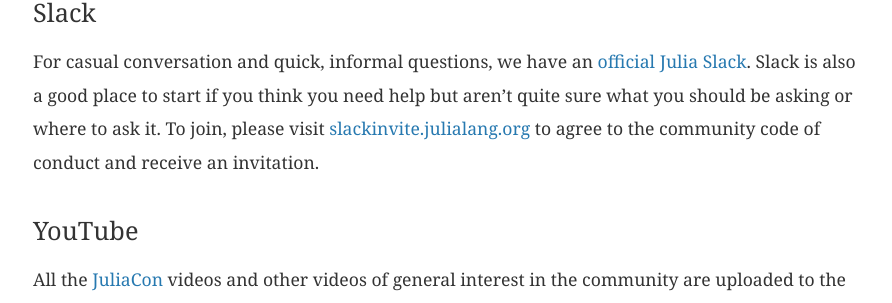
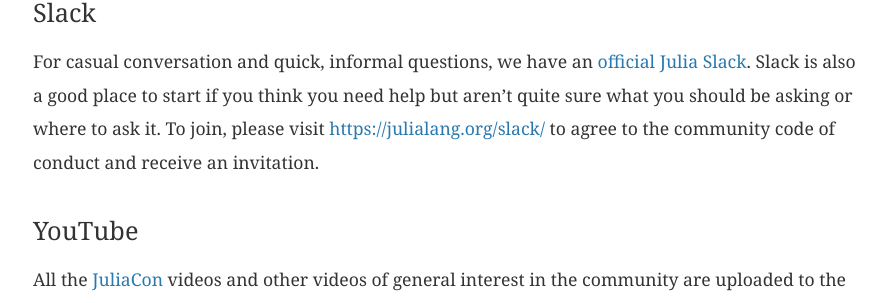
Before and after one commit to juliakorea/translate-home, a Jekyll site: the page built from src/community/index.md, in a window 1280 px wide and 900 px high, scrolled down 1122 px. Shown: the part 144-447 px from the top of the window, without its empty margins (192-1084 px from the left). Built offline with Jekyll 4.4.1, drawn with Linux system fonts in a browser that asks for light colours.

Commit message:
Update new slack Invite link!

```diff
--- a/src/community/index.md
+++ b/src/community/index.md
@@ -49,7 +49,7 @@ For casual conversation and quick, informal questions, we have an [official
 Julia Slack](https://julialang.slack.com). Slack is also a good place to start
 if you think you need help but aren't quite sure what you should be asking or
 where to ask it. To join, please visit
-[slackinvite.julialang.org](https://slackinvite.julialang.org/) to agree to the
+[https://julialang.org/slack/](https://julialang.org/slack/) to agree to the
 community code of conduct and receive an invitation.
 
 ### YouTube
```
